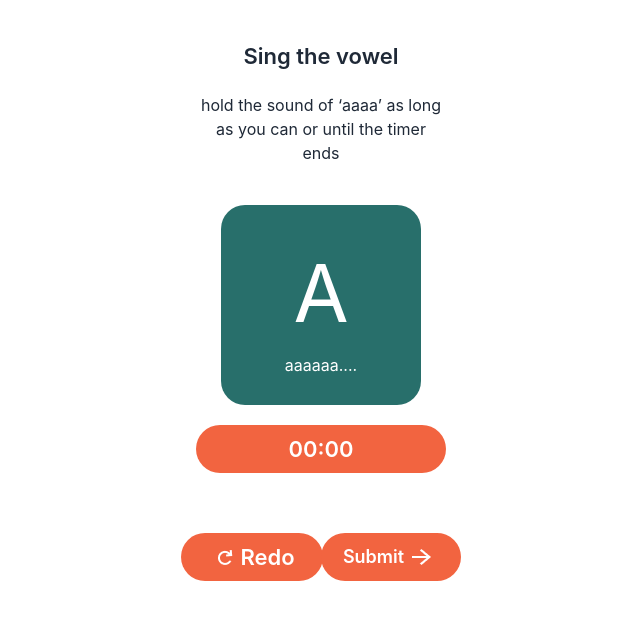
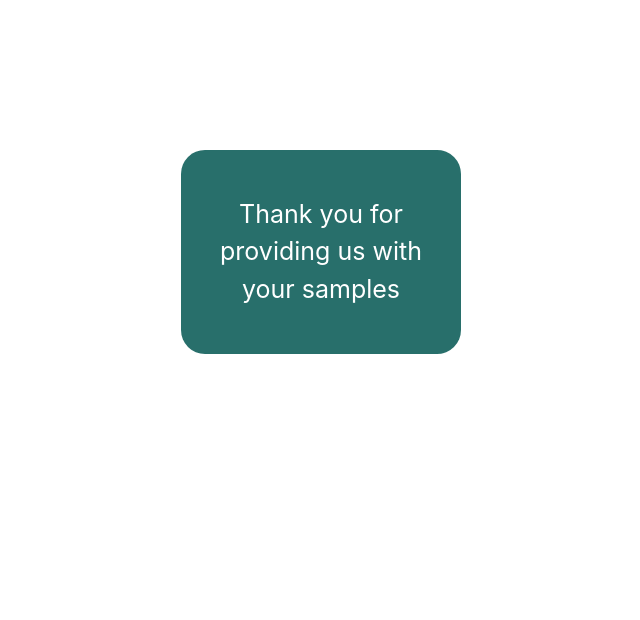
Before and after one commit to tayefulislam/Pucho-PWA, a React (Create React App) app: page / in a window 1280 px wide. Shown: the top 620 px of the page, without its empty margins (319-959 px from the left). Built offline with nearby package versions, Linux system fonts and the light colour scheme.

Commit message:
Thank you Page done

```diff
--- a/src/App.js
+++ b/src/App.js
@@ -1,17 +1,18 @@
 import React from "react";
-import logo from "./logo.svg";
+// import logo from "./logo.svg";
 import "./App.css";
-import StartPage from "./pages/StartPage/StartPage";
-import SafetyPage from "./pages/SafetyPage/SafetyPage";
-import LanguagePage from "./pages/LanguagePage/LanguagePage";
-import IntroductionSlides from "./pages/IntroductionSlides/IntroductionSlides";
-import CovidStatus from "./pages/CovidStatus/CovidStatus";
-import CovidSymptoms from "./pages/CovidSymptoms/CovidSymptoms.js";
-import HealthConditions from "./pages/HealthConditions/HealthConditions";
-import LastStep from "./pages/LastStep/LastStep.js";
-import CountPage from "./pages/CountPage/CountPage";
-import QuietPlace from "./pages/QuietPlace/QuietPlace";
-import SingTheVowel from "./pages/SingTheVowel/SingTheVowel";
+import Thankyou from "./pages/Thankyou/Thankyou";
+// import StartPage from "./pages/StartPage/StartPage";
+// import SafetyPage from "./pages/SafetyPage/SafetyPage";
+// import LanguagePage from "./pages/LanguagePage/LanguagePage";
+// import IntroductionSlides from "./pages/IntroductionSlides/IntroductionSlides";
+// import CovidStatus from "./pages/CovidStatus/CovidStatus";
+// import CovidSymptoms from "./pages/CovidSymptoms/CovidSymptoms.js";
+// import HealthConditions from "./pages/HealthConditions/HealthConditions";
+// import LastStep from "./pages/LastStep/LastStep.js";
+// import CountPage from "./pages/CountPage/CountPage";
+// import QuietPlace from "./pages/QuietPlace/QuietPlace";
+// import SingTheVowel from "./pages/SingTheVowel/SingTheVowel";
 
 
 
@@ -27,8 +28,9 @@ function App() {
     {/* <LastStep></LastStep> */}
     {/* <CountPage></CountPage> */}
     {/* <QuietPlace></QuietPlace> */}
-    <SingTheVowel></SingTheVowel>
+    {/* <SingTheVowel></SingTheVowel> */}
     {/* <LanguagePage></LanguagePage> */}
+    <Thankyou></Thankyou>
 
 
 
--- /dev/null
+++ b/src/pages/Thankyou/Thankyou.js
@@ -0,0 +1,20 @@
+import React from 'react';
+
+const Thankyou = () => {
+    return (
+        <div>
+
+            <div className='flex justify-center items-center'>
+
+                <div className='flex justify-center items-center w-[280px] h-[204px] bg-[#286F6B] rounded-3xl my-[150px]'>
+                    <p className='text-center text-[25px] text-white p-3'>Thank you for providing us with your samples</p>
+                </div>
+
+
+            </div>
+
+        </div>
+    );
+};
+
+export default Thankyou;
```
Also changed, not shown: src/pages/Thankyou/Thankyou.css (added).
